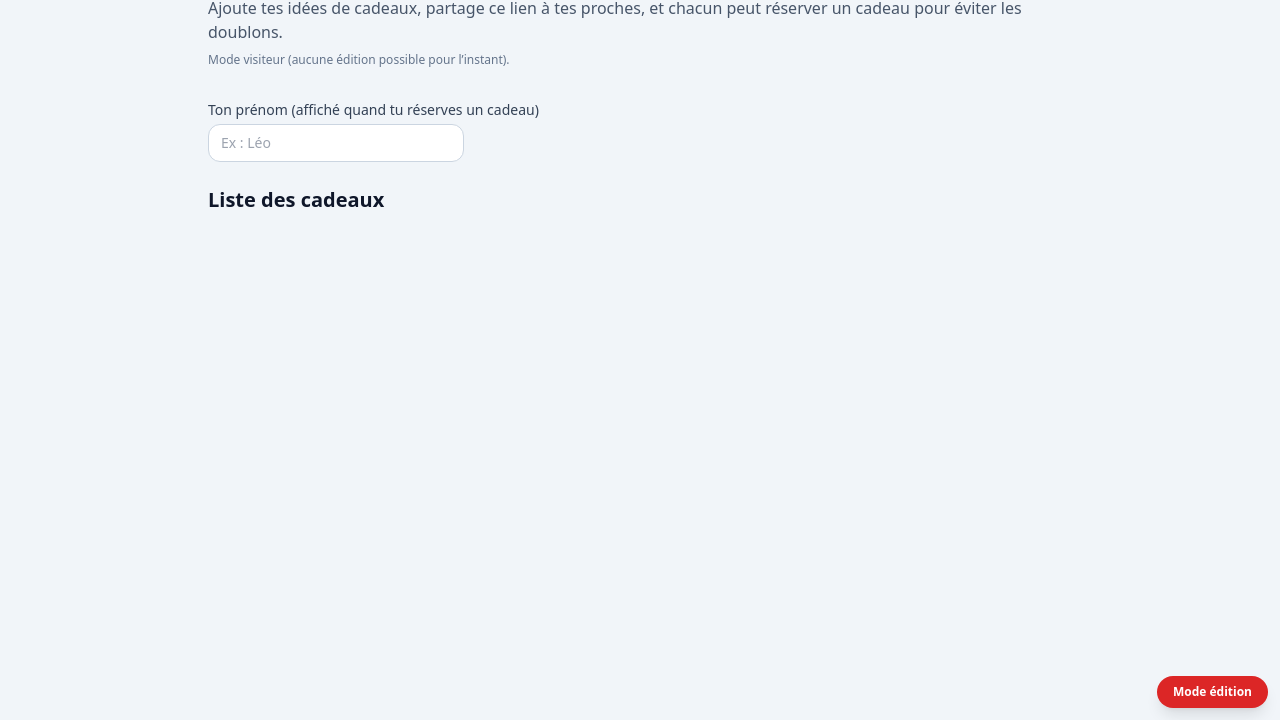
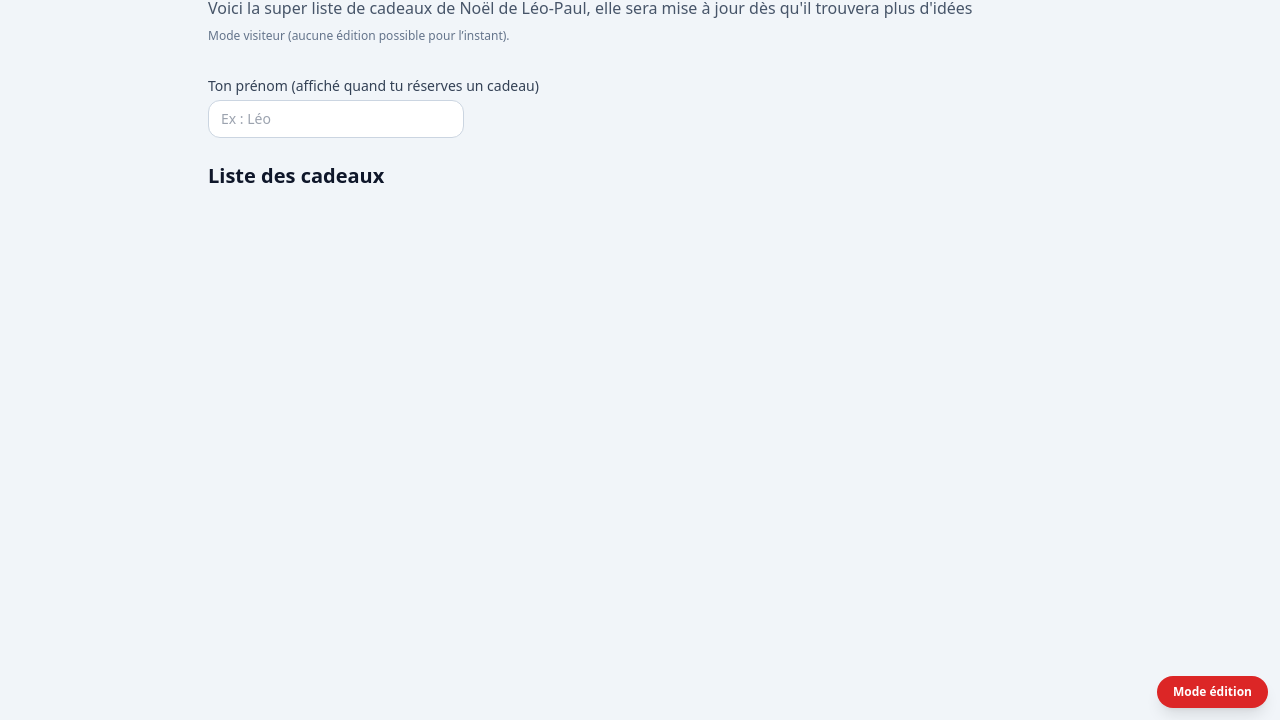
Before and after one commit to leopolol/christmas, a plain HTML site: page index.html in a window 1280 px wide. Shown: the part 80-800 px from the top of the page. Drawn offline with nearby package versions, Linux system fonts and the light colour scheme; no server answers.

Commit message:
Update index.html

```diff
--- a/index.html
+++ b/index.html
@@ -15,8 +15,7 @@
         🎄 Liste de Noël
       </h1>
       <p class="text-slate-600">
-        Ajoute tes idées de cadeaux, partage ce lien à tes proches, et chacun
-        peut réserver un cadeau pour éviter les doublons.
+        Voici la super liste de cadeaux de Noël de Léo-Paul, elle sera mise à jour dès qu'il trouvera plus d'idées
       </p>
       <p id="editModeLabel" class="mt-2 text-xs font-medium text-slate-500">
         Mode visiteur (aucune édition possible pour l’instant).
```
